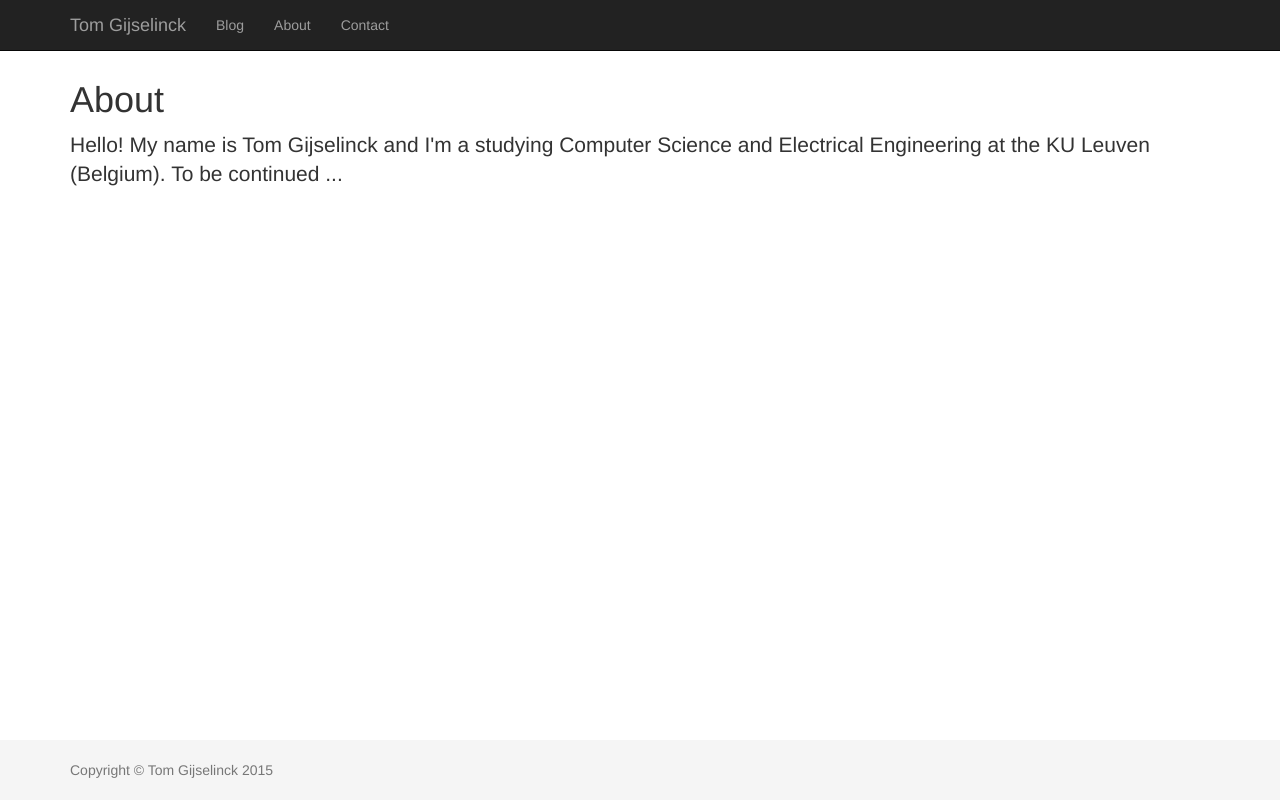
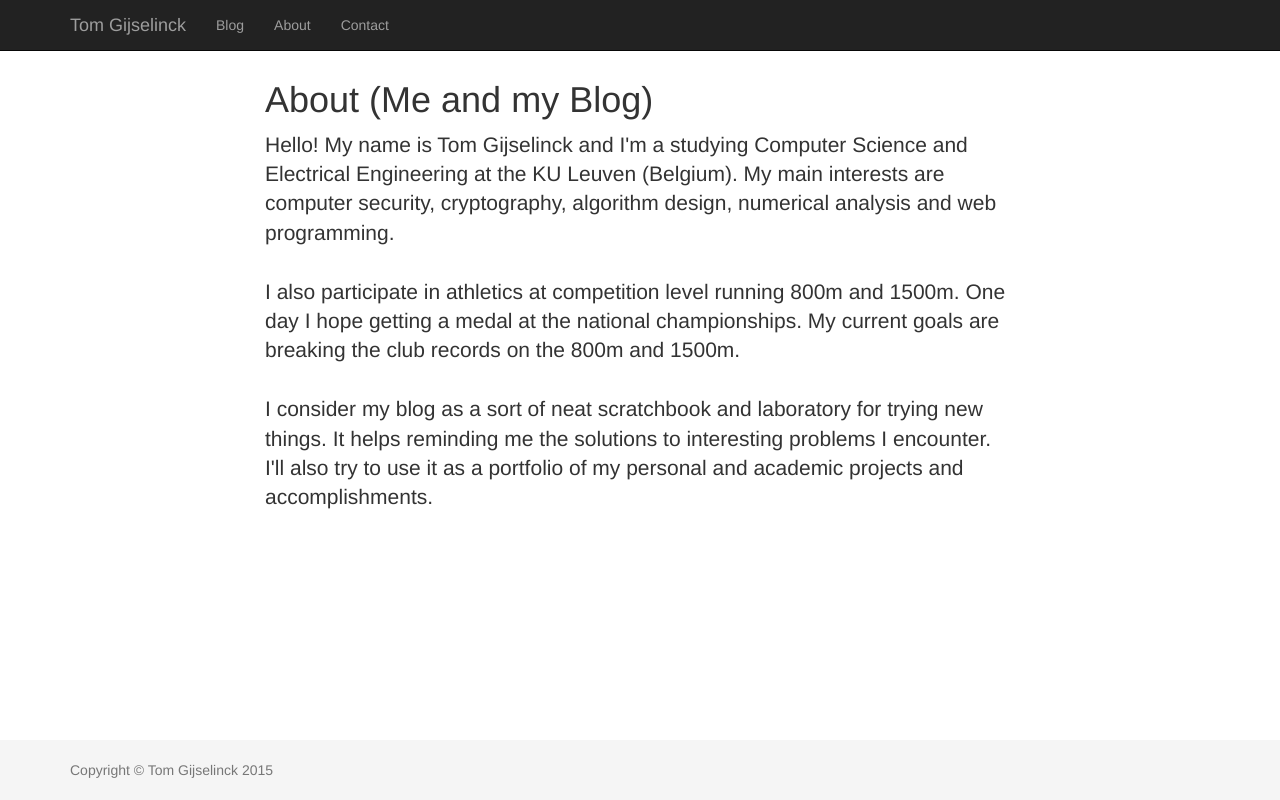
Before and after one commit to TomGijselinck/mywebsite, a Django app: page /about/ in a window 1280 px wide. Run offline with Django 3.2, Linux system fonts and the light colour scheme; some libraries are stand-ins or nearby versions.

Commit message:
Write content of about page

```diff
--- a/templates/mywebsite/about.html
+++ b/templates/mywebsite/about.html
@@ -4,10 +4,22 @@
 {% block page_content %}
 <div class="container">
 	<div class="row">
-		<div class="col-sm-12">
-			<h1>About</h1>
-			<p class="lead">Hello! My name is Tom Gijselinck and I'm a studying Computer Science and Electrical Engineering
-			at the KU Leuven (Belgium). To be continued ... </p>
+		<div class="col-md-8 col-md-offset-2">
+			<h1>About (Me and my Blog)</h1>
+			<p class="lead">
+				Hello! My name is Tom Gijselinck and I'm a studying Computer Science and Electrical
+				Engineering at the KU Leuven (Belgium). My main interests are computer security,
+				cryptography, algorithm design, numerical analysis and web programming.
+				<br><br>
+				I also participate in athletics at competition level running 800m and 1500m. One day
+				I hope getting a medal at the national championships. My current goals are breaking
+				the club records on the 800m and 1500m.
+				<br><br>
+				I consider my blog as a sort of neat scratchbook and laboratory for trying new things.
+				It helps reminding me the solutions to interesting problems I encounter.
+				I'll also try to use it as a portfolio of my personal and academic projects and
+				accomplishments.
+			</p>
 		</div>
 	</div>
 </div>
```
